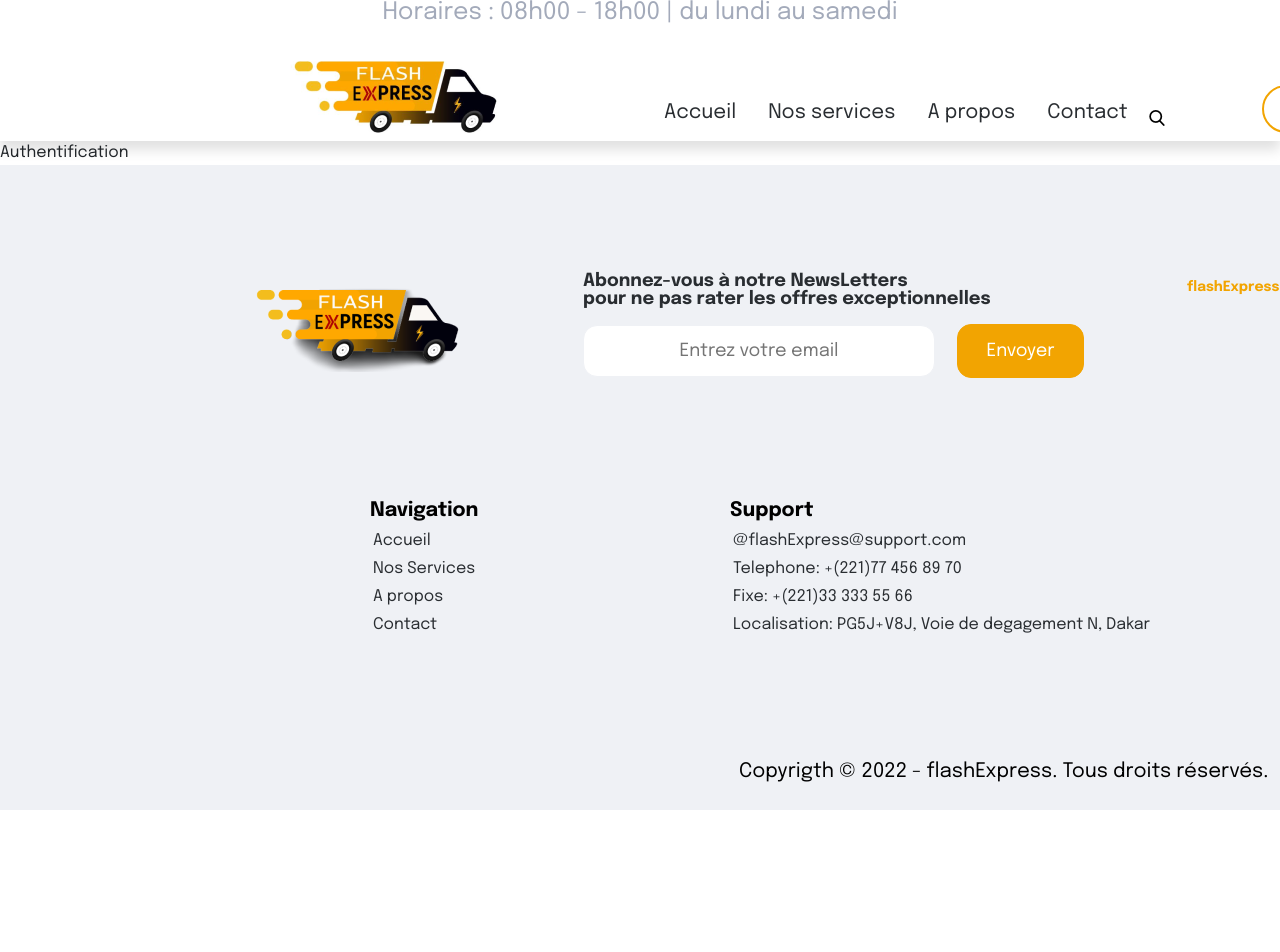
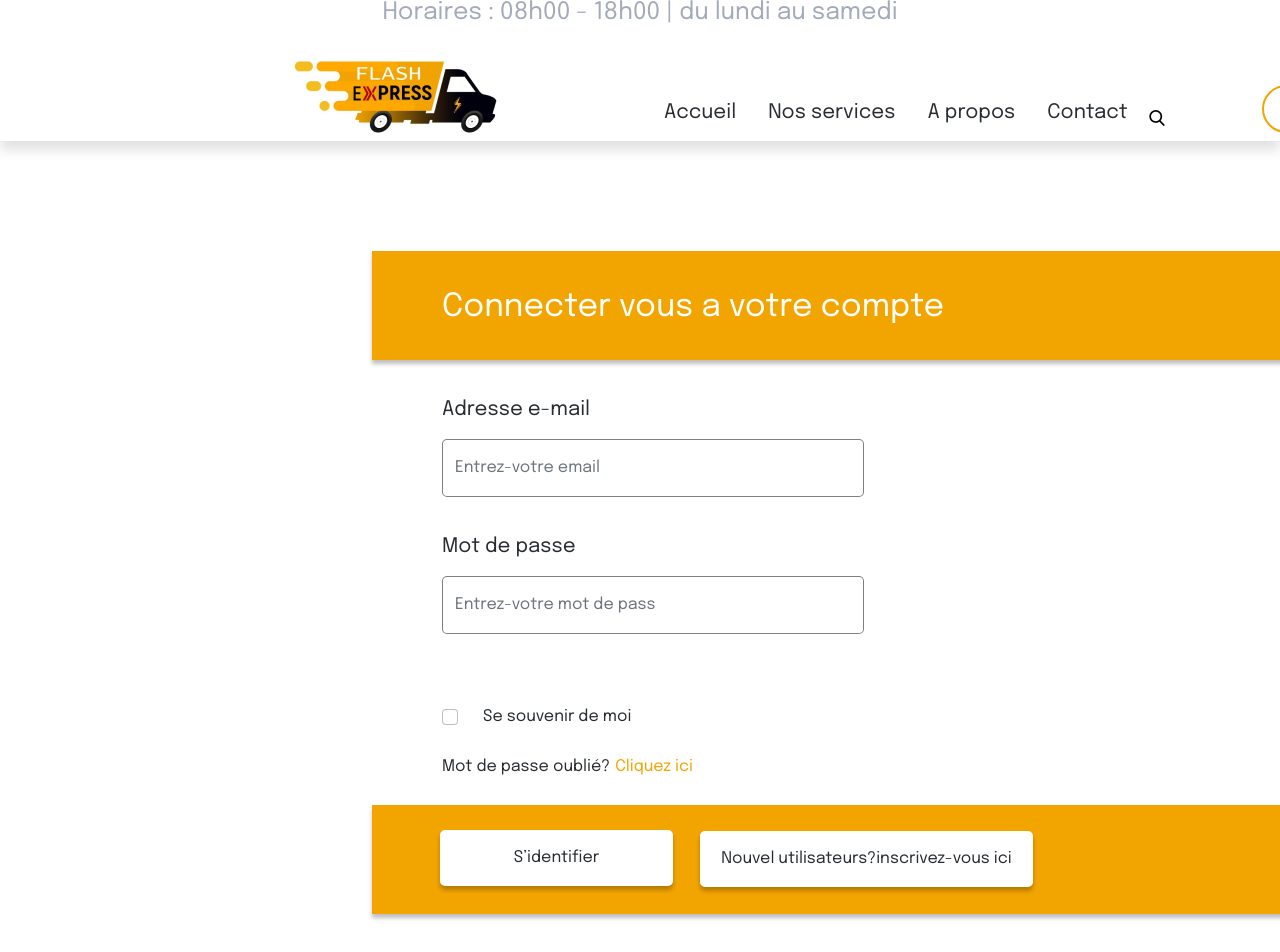
Before and after one commit to kumbissk/FRONTEND, a React (Create React App) app in the folder certif/: page /auth in a window 1280 px wide. Shown: the top 952 px of the page. Before the commit the page ends 810 px from the top, so only its background shows below. Built offline with nearby package versions, Linux system fonts and the light colour scheme.

Commit message:
page authentification stat

```diff
--- a/certif/src/pages/AuthForm.js
+++ b/certif/src/pages/AuthForm.js
@@ -1,9 +1,174 @@
 import React from 'react';
+import styled from 'styled-components';
 
 const AuthForm = () => {
   return (
-    <div>Authentification</div>
+    <Wrapper>
+      <HeaderForm>
+        <h4>Connecter vous a votre compte</h4>
+      </HeaderForm>
+      <ContentForm>
+        <form>
+          <div className="form-group">
+            <div className='firstColumn'>
+              <label for="exampleInputEmail1" class="form-label">Adresse e-mail</label>
+              <input type="email" class="form-control" id="exampleInputEmail1" aria-describedby="emailHelp" placeholder="Entrez-votre email" />
+              <label for="exampleInputPassword1" class="form-label">Mot de passe</label>
+              <input type="password" class="form-control" id="exampleInputPassword1" placeholder="Entrez-votre mot de pass" />
+            </div>
+            <div className='secondColumn'>
+              <input type="checkbox" class="form-check-input" id="exampleCheck1"/>
+              <label class="form-check-label" for="exampleCheck1">Se souvenir de moi</label>
+            </div>
+            <div className='thirdColumn'>
+              <p className='para1'>Mot de passe oublié?<span className='forget'>Cliquez ici</span> </p>
+            </div>
+          </div>
+        </form>
+      </ContentForm>
+      <FooterForm>
+        <div className='One'>
+          <button type="submit">S’identifier</button>
+        </div>
+        <div className='Two'>
+          <button type="submit">Nouvel utilisateurs?inscrivez-vous ici</button>
+        </div>
+      </FooterForm>
+    </Wrapper>
   );
 }
 
+const Wrapper = styled.div`
+  width: 1049px;
+  height: 796px;
+  margin-left:372px;
+  margin-top:110px;`;
+
+const HeaderForm = styled.div`
+  width: 1049px;
+  height: 109px;
+  background: #F2A401;
+  box-shadow: 0px 4px 4px rgba(0, 0, 0, 0.25);
+
+  h4 {
+    width: 503px;
+    height: 33px;
+    margin-left: 70px;
+    padding-top: 40px;
+    font-family: 'Epilogue';
+    font-style: normal;
+    font-weight: 400;
+    font-size: 32px;
+    line-height: 33px;
+    color: #FFFFFF;
+  }`;
+
+const ContentForm = styled.div`
+  div.form-group div.firstColumn label {
+    width: 149px;
+    height: 21px;
+    margin-left: 70px;
+    margin-top: 40px;
+    font-family: 'Epilogue';
+    font-style: normal;
+    font-weight: 400;
+    font-size: 20px;
+    line-height: 20px;
+    color: #292D31;
+  }
+
+  div.form-group div.firstColumn input {
+    width: 422px;
+    height: 58px;
+    margin-left: 70px;
+    margin-top: 10px;
+    border: 0.1px solid rgba(0, 0, 0, 0.5);
+    border-radius: 5px;
+  }
+
+  form div.form-group div.secondColumn label {
+    width: 149px;
+    height: 16px;
+    margin-left: 25px;
+    margin-top: 75px;
+    font-family: 'Epilogue';
+    font-style: normal;
+    font-weight: 400;
+    font-size: 16px;
+    line-height: 16px;
+    color: #292D31;
+  }
+
+  form div.form-group div.secondColumn input[type="checkbox"] {
+    margin-left: 70px;
+    margin-top: 75px;
+  }
+
+  form div.form-group div.thirdColumn p {
+    margin-left: 70px;
+    margin-top: 30px;
+    font-family: 'Epilogue';
+    font-style: normal;
+    font-weight: 400;
+    font-size: 16px;
+    line-height: 16px;
+    color: #292D31;
+  }
+
+  form div.form-group div.thirdColumn p span.forget {
+    color: #F2A401;
+    margin-left: 5px;
+    cursor: pointer;
+  }
+`;
+
+const FooterForm = styled.div`
+    width: 1049px;
+    height: 109px;
+    margin-top: 30px;
+    background: #F2A401;
+    box-shadow: 0px 4px 4px rgba(0, 0, 0, 0.25);
+
+    div.One {
+      margin-left: 68px;
+      padding-top: 25px;
+    }
+
+    div.One button[type="submit"]{
+      font-family: 'Epilogue';
+      font-style: normal;
+      font-weight: 400;
+      font-size: 16px;
+      line-height: 16px;
+      color: #292D31;
+      background: #FFFFFF;
+      border: 2px solid #FFFFFF;
+      box-shadow: 0px 4px 4px rgba(0, 0, 0, 0.25);
+      border-radius: 5px;
+      width: 233px;
+      height: 56px;
+      cursor: pointer;
+    }
+
+    div.Two {
+      margin-left: 328px;
+      margin-top: -55px;
+    }
+
+    div.Two button[type="submit"]{
+      font-family: 'Epilogue';
+      font-style: normal;
+      font-weight: 400;
+      font-size: 16px;
+      line-height: 16px;
+      color: #292D31;
+      background: #FFFFFF;
+      border: 2px solid #FFFFFF;
+      box-shadow: 0px 4px 4px rgba(0, 0, 0, 0.25);
+      border-radius: 5px;
+      width: 333px;
+      height: 56px;
+      cursor: pointer;
+    }`;
+
 export default AuthForm;
```
